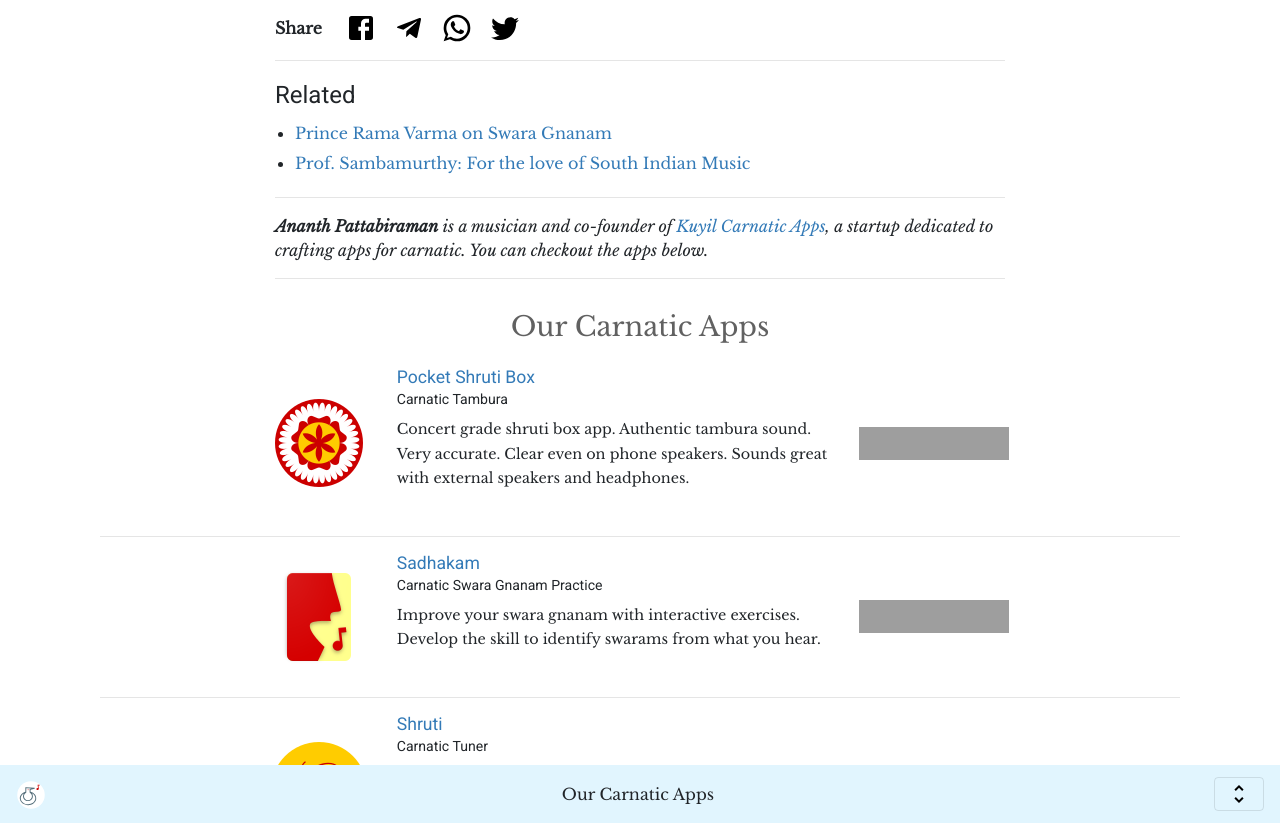
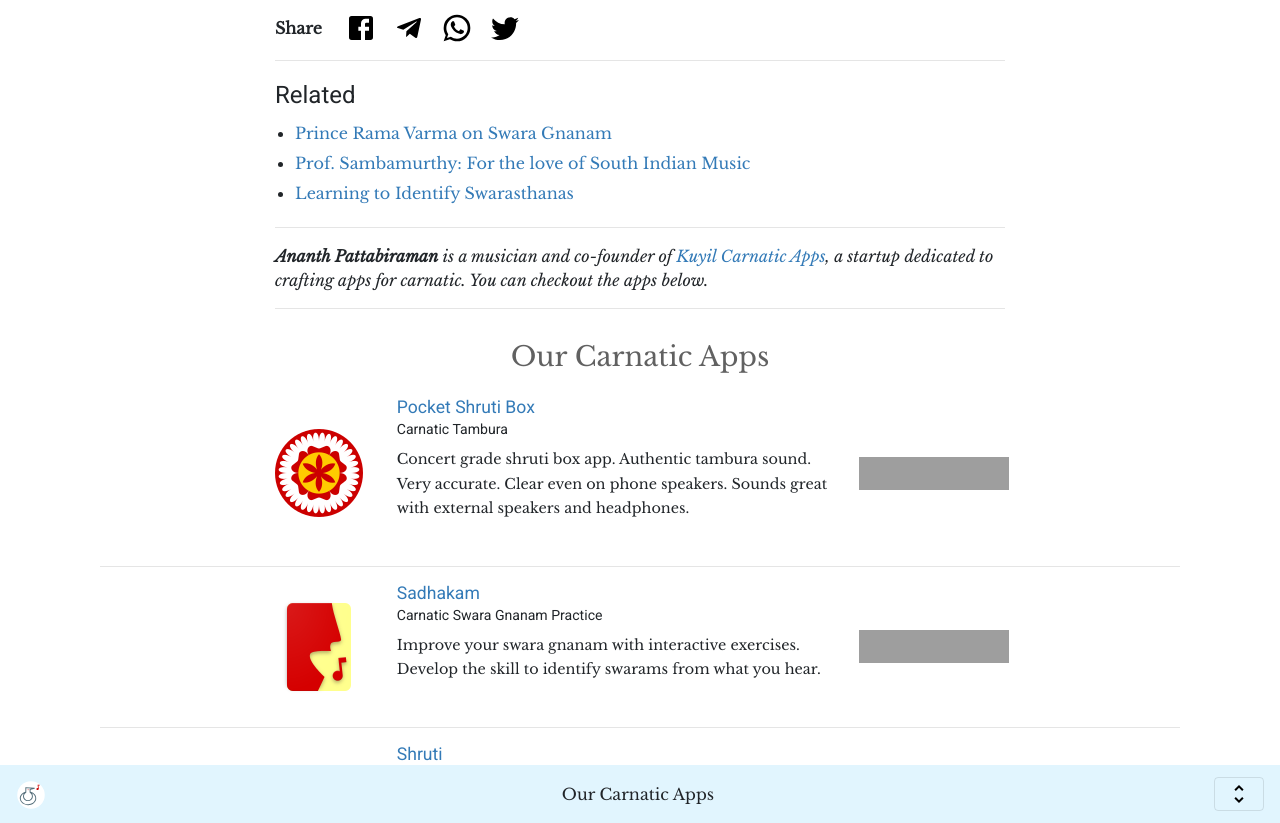
Before and after one commit to ananthp/beautifulnote, a Jekyll site: the page built from blog/_posts/2019-07-31-patnam-subramanya-ayyar.markdown, in a window 1280 px wide and 900 px high, scrolled down 2631 px, cut to the strip 77-900 px from the top of the window. Built offline with Jekyll 4.4.1, drawn with Linux system fonts in a browser that asks for light colours; grey boxes are pictures that could not be loaded.

Commit message:
improved related posts algorithm
* posts with maximum number of common tags is considered as related
posts now.
* related posts is now based on javascript code

```diff
--- a/_includes/related_posts.html
+++ b/_includes/related_posts.html
@@ -1,40 +1,52 @@
 <div id="related-posts">
-    {% assign maxRelatedPosts = 3 %}
-    {% assign minCommonTags =  2 %}
-    {% assign relatedPostCount = 0 %}
-    {% assign hasTitleSet = false %}
-    {% assign hasRelatedPosts = false %}
+    <div class='related-posts-heading' id='related-posts-heading'></div>
+    <ul class='related-posts'></ul>
+</div>
 
-    {% for post in site.posts %}
-        {% assign sameTagCount = 0 %}
+<script>
+    const MAX_RELATED_POSTS = 3;
 
-        {% for tag in post.tags %}
-            {% if post.url != page.url %}
-                {% if page.tags contains tag %}
-                    {% assign sameTagCount = sameTagCount | plus: 1 %}
-                {% endif %}
+    var related_posts = calculateRelatedPosts(MAX_RELATED_POSTS);
+    if (related_posts.length != 0) {
+        document.getElementById('related-posts').innerHTML = buildInnerHtml(related_posts);
+    }
+
+    function calculateRelatedPosts(maxRelatedPosts) {
+        var posts = [];
+        {% for post in site.posts %}
+            {% if post.url != page.url  %}
+                posts.push( {
+                    'title': "{{ post.title }}",
+                    'url' : "{{ post.url | absolute_url }}",
+                    'weight': calculate_weight({{ post.tags | jsonify }}, {{ page.tags | jsonify }}),
+                });
             {% endif %}
         {% endfor %}
 
-        {% if sameTagCount >= minCommonTags %}
-            {% assign hasRelatedPosts = true %}
-            {% if hasTitleSet == false %}
-                <div class='related-posts-heading'>Related</div>
-                <ul class='related-posts'>
-                {% assign hasTitleSet = true %}
-            {% endif %}
+        return posts.sort(function(p1, p2) { return p2.weight - p1.weight; })
+                    .slice(0, maxRelatedPosts);
+    }
 
-            <li class="related-post">
-                <a href="{{ site.baseurl }}{{ post.url }}">{{ post.title }}</a>
-            </li>
-            {% assign relatedPostCount = relatedPostCount | plus: 1 %}
-            {% if relatedPostCount >= maxRelatedPosts %}
-                {% break %}
-            {% endif %}
-        {% endif %}
-    {% endfor %}
+    function calculate_weight(tags_to_weigh, reference_tags) {
+        return reference_tags.filter(t => tags_to_weigh.indexOf(t) != -1).length;
+    }
 
-    {% if hasRelatedPosts %}
-        </ul>
-    {% endif %}
-</div>
+    function buildInnerHtml(related_posts) {
+        var innerHtml = `
+            <hr />
+            <div class='related-posts-heading' id='related-posts-heading'>Related</div>
+            <ul class='related-posts'>
+        `;
+
+        for (related_post of related_posts) {
+            innerHtml += `
+                <li class='related-post'>
+                    <a href='${related_post.url}'>${related_post.title}</a>
+                </li>
+            `;
+        }
+
+        innerHtml += '</ul>';
+        return innerHtml;
+    }
+</script>
--- a/_layouts/post.html
+++ b/_layouts/post.html
@@ -18,5 +18,4 @@
 </article>
 
 {% include share-post.html %}
-<hr />
 {% include related_posts.html %}
```
